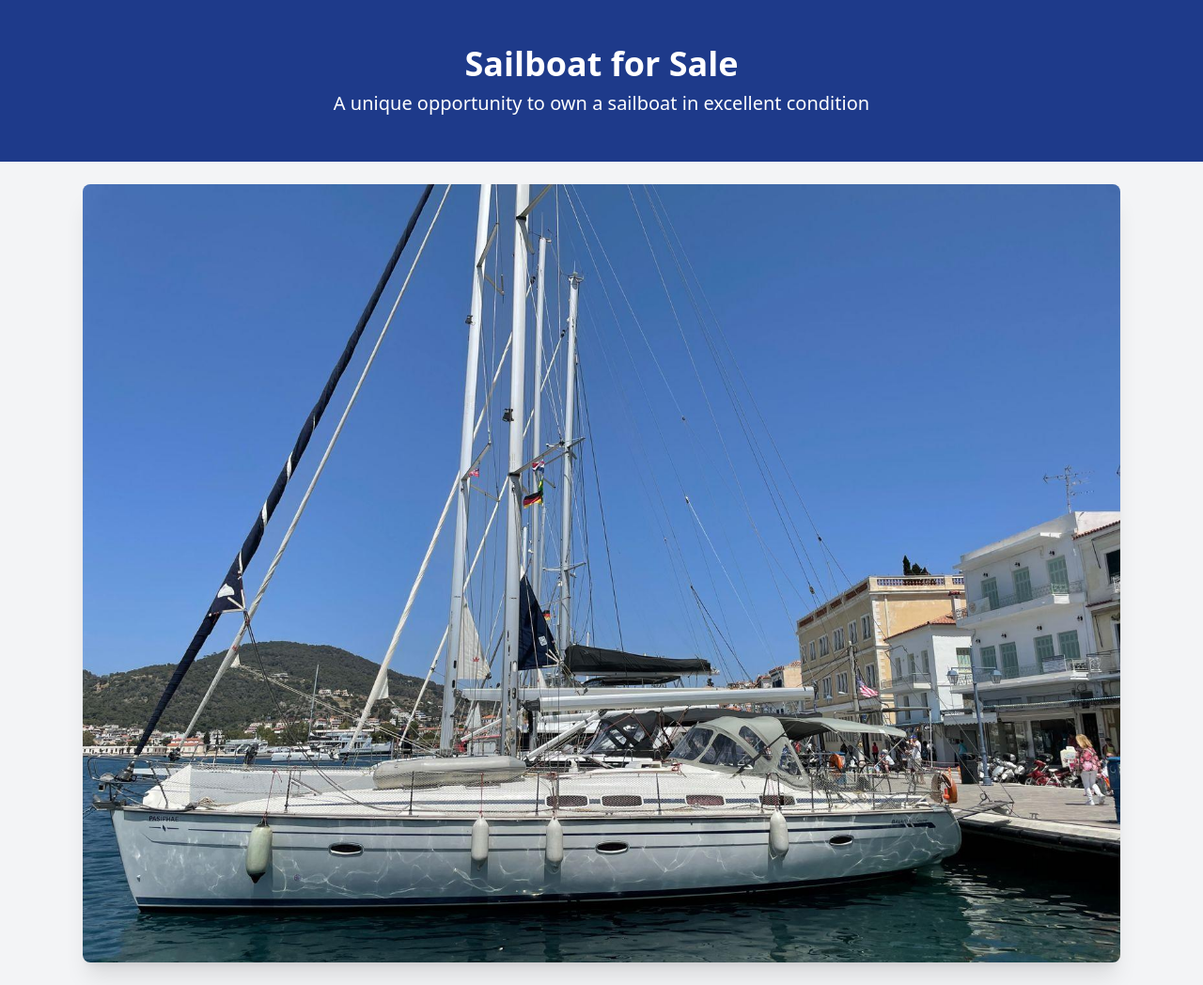
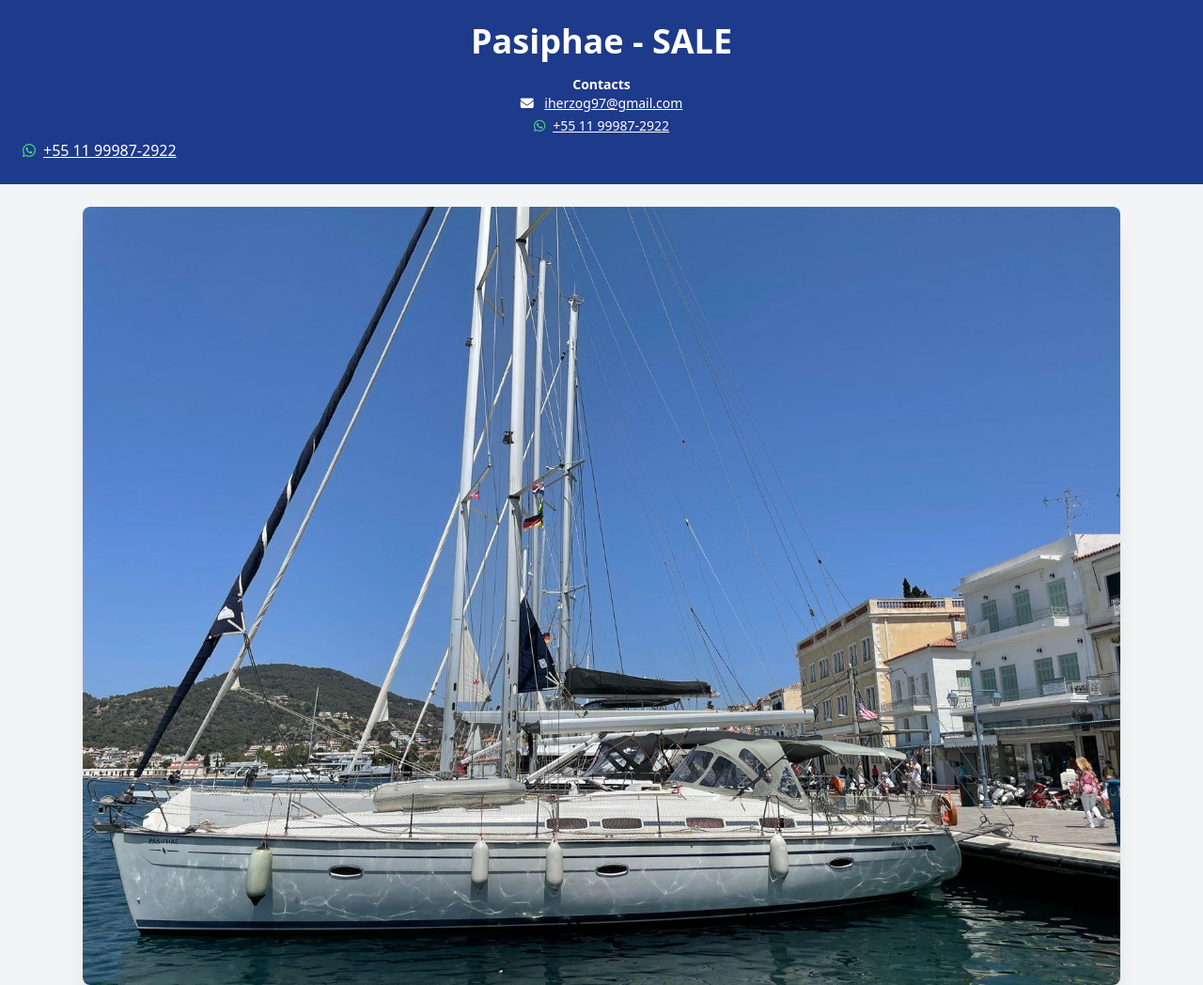
Before and after one commit to iherzog97/sailboat-sale, a plain HTML site: page index.html in a window 1280 px wide. Shown: the top 1048 px of the page at 94% size. Drawn offline with nearby package versions, Linux system fonts and the light colour scheme; a small style sheet from the web is missing.

Commit message:
Update index.html

```diff
--- a/index.html
+++ b/index.html
@@ -3,15 +3,33 @@
 <head>
   <meta charset="UTF-8" />
   <meta name="viewport" content="width=device-width, initial-scale=1.0" />
-  <title>Sailboat for Sale</title>
+  <title>S/Y Pasiphae - SALE</title>
   <script src="https://cdn.tailwindcss.com"></script>
   <link rel="stylesheet" href="https://cdnjs.cloudflare.com/ajax/libs/font-awesome/6.4.0/css/all.min.css" integrity="sha512-papnm1z8l7L+QqfN2WyIeyRkT9y2Lq6kAr3L+lB1qXjwFVWbdK1U7mX1Z3jcVUZ8mRZpXzL71V+5FBOu7GkWlw==" crossorigin="anonymous" referrerpolicy="no-referrer" />
 </head>
 <body class="bg-gray-100 text-gray-800">
   <!-- Hero -->
-  <section class="bg-blue-900 text-white py-12 text-center">
-    <h1 class="text-4xl font-bold mb-2">Sailboat for Sale</h1>
-    <p class="text-xl">A unique opportunity to own a sailboat in excellent condition</p>
+  <section class="bg-blue-900 text-white py-6 px-6">
+    <div class="max-w-6xl mx-auto flex flex-col items-center">
+      <h1 class="text-3xl md:text-4xl font-bold text-center">Pasiphae - SALE</h1>
+      <div class="mt-4 text-sm flex flex-col items-center">
+        <span class="font-semibold">Contacts</span>
+        <div>
+          <i class="fas fa-envelope mr-2"></i>
+          <a href="mailto:iherzog97@gmail.com" class="underline">iherzog97@gmail.com</a>
+        </div>
+        <div class="flex items-center gap-2 mt-1">
+          <i class="fab fa-whatsapp text-green-400"></i>
+          <a href="https://wa.me/5511999872922" class="underline" target="_blank">+55 11 99987-2922</a>
+        </div>
+      </div>
+    </div>
+        <div class="flex items-center gap-2 mt-1">
+          <i class="fab fa-whatsapp text-green-400"></i>
+          <a href="https://wa.me/5511999872922" class="underline" target="_blank">+55 11 99987-2922</a>
+        </div>
+      </div>
+    </div>
   </section>
 
   <!-- Featured Photo -->
@@ -51,7 +69,7 @@
       <li>New antifouling paint (2025)</li>
       <li>2 bathrooms (1 with electric toilet)</li>
       <li>Life raft for 8 people (2024)</li>
-      <li>Dinghy + 4.0HP outboard engine (2024)</li>
+      <li>Dinghy + 4.0 HP outboard engine (2024)</li>
       <li>Watermaker 50 L/h (2023)</li>
       <li>Air conditioning (2023)</li>
       <li>AIS Class A (2022)</li>
```
